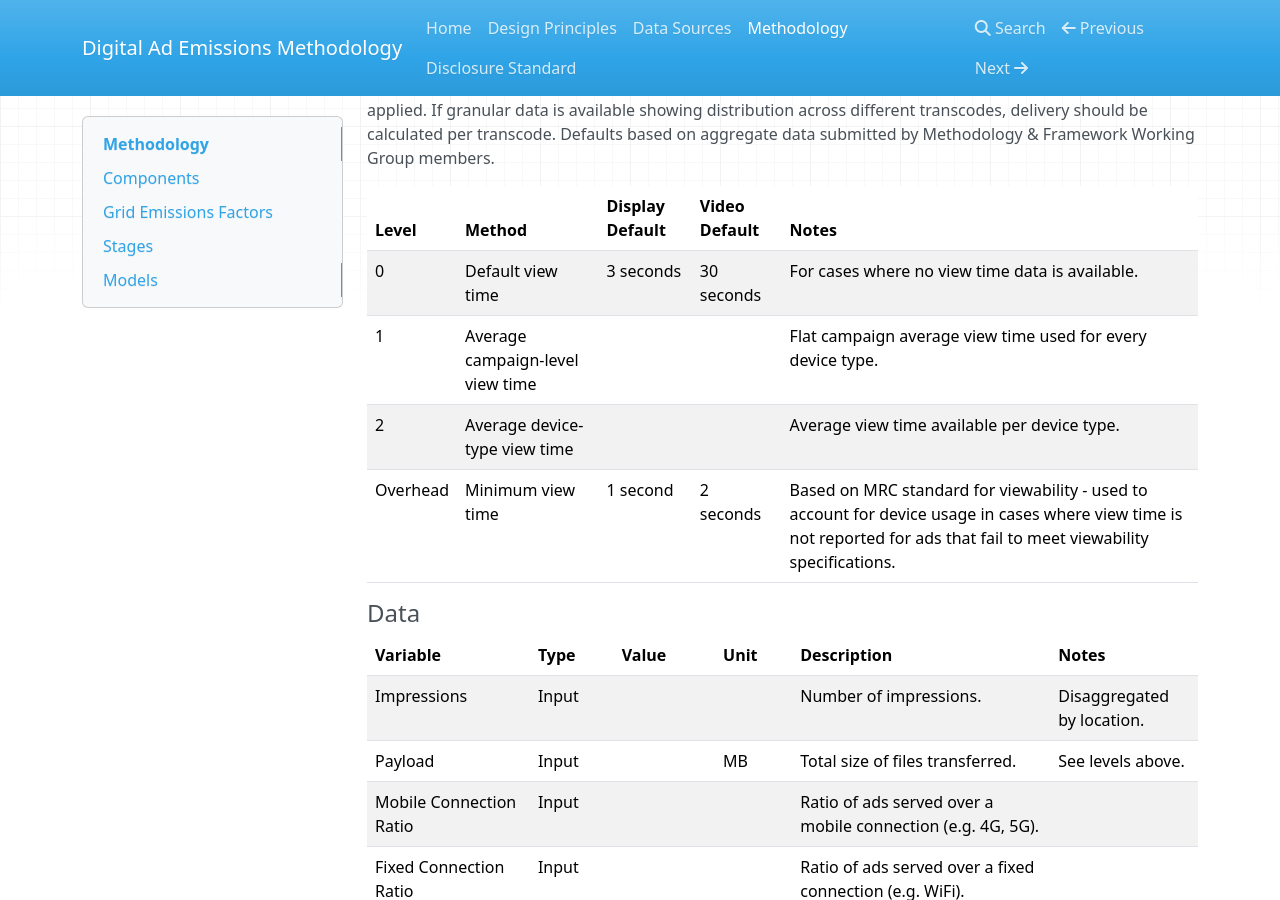
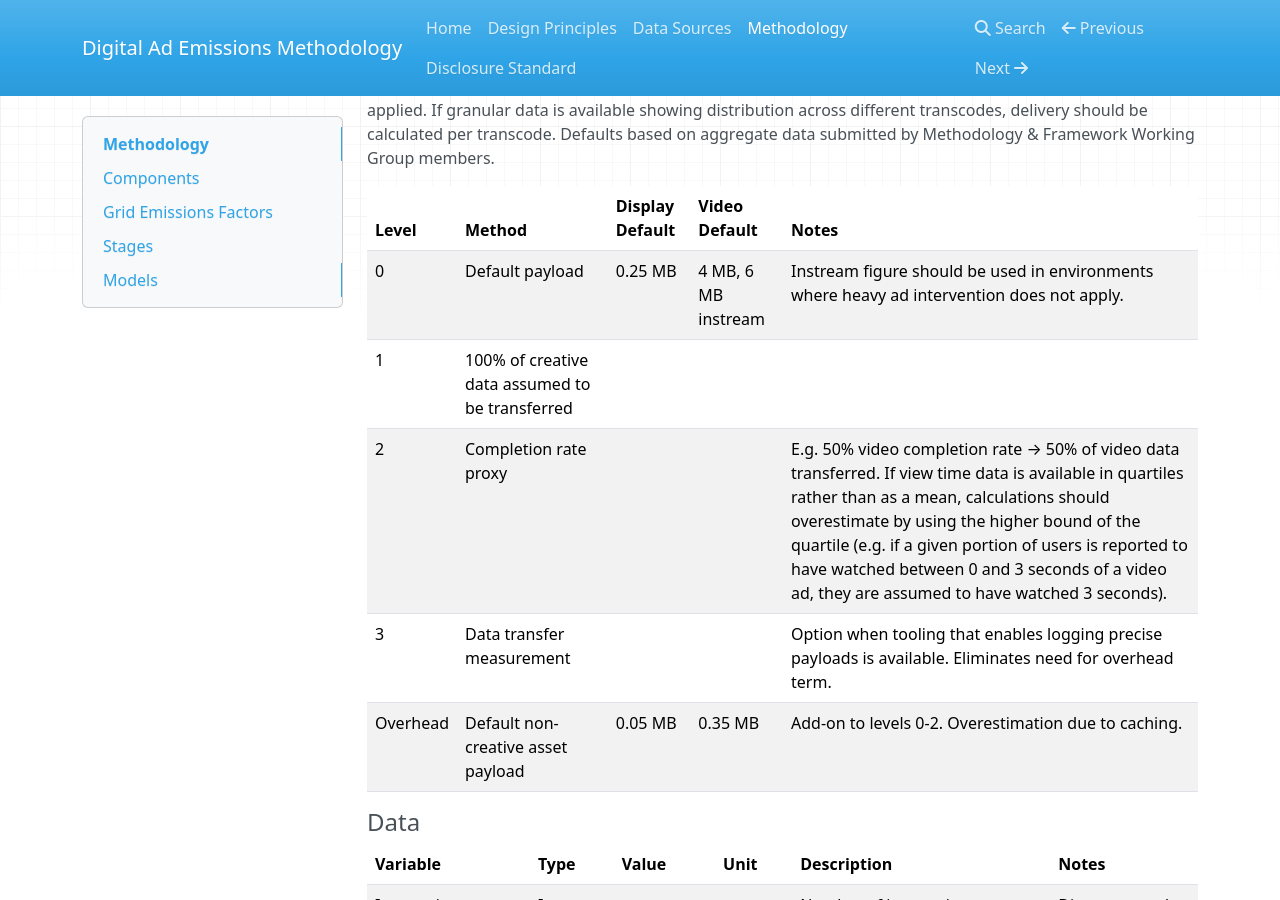
Before and after one commit to iabeurope-beis/digital-ad-emissions, an MkDocs documentation site: the page built from docs/methodology.md, in a window 1280 px wide and 900 px high, scrolled down 6901 px. Built offline with MkDocs 1.6.1, drawn with Linux system fonts in a browser that asks for light colours; nearby versions of some CDN libraries; some of the changed text lies outside the part shown.

Commit message:
fix inverted view time, payload tables

```diff
--- a/docs/methodology.md
+++ b/docs/methodology.md
@@ -245,10 +245,11 @@ The table below contains information on how to calculate payload depending on th
 
 | Level | Method | Display Default | Video Default | Notes |
 |-------|--------|-----------------|---------------|-------|
-| 0 | Default view time | 3 seconds | 30 seconds | For cases where no view time data is available. |
-| 1 | Average campaign-level view time | | | Flat campaign average view time used for every device type. |
-| 2 | Average device-type view time | | | Average view time available per device type. |
-| Overhead | Minimum view time | 1 second | 2 seconds | Based on MRC standard for viewability - used to account for device usage in cases where view time is not reported for ads that fail to meet viewability specifications. |
+| 0 | Default payload | 0.25 MB | 4 MB, 6 MB instream | Instream figure should be used in environments where heavy ad intervention does not apply. |
+| 1 | 100% of creative data assumed to be transferred | | | |
+| 2 | Completion rate proxy | | | E.g. 50% video completion rate &rarr; 50% of video data transferred. If view time data is available in quartiles rather than as a mean, calculations should overestimate by using the higher bound of the quartile (e.g. if a given portion of users is reported to have watched between 0 and 3 seconds of a video ad, they are assumed to have watched 3 seconds).|
+| 3 | Data transfer measurement | | | Option when tooling that enables logging precise payloads is available. Eliminates need for overhead term. |
+| Overhead | Default non-creative asset payload | 0.05 MB | 0.35 MB | Add-on to levels 0-2. Overestimation due to caching. |
 
 #### Data
 
```
Also changed, not shown: other parts of docs/methodology.md (+4 -5 lines).
